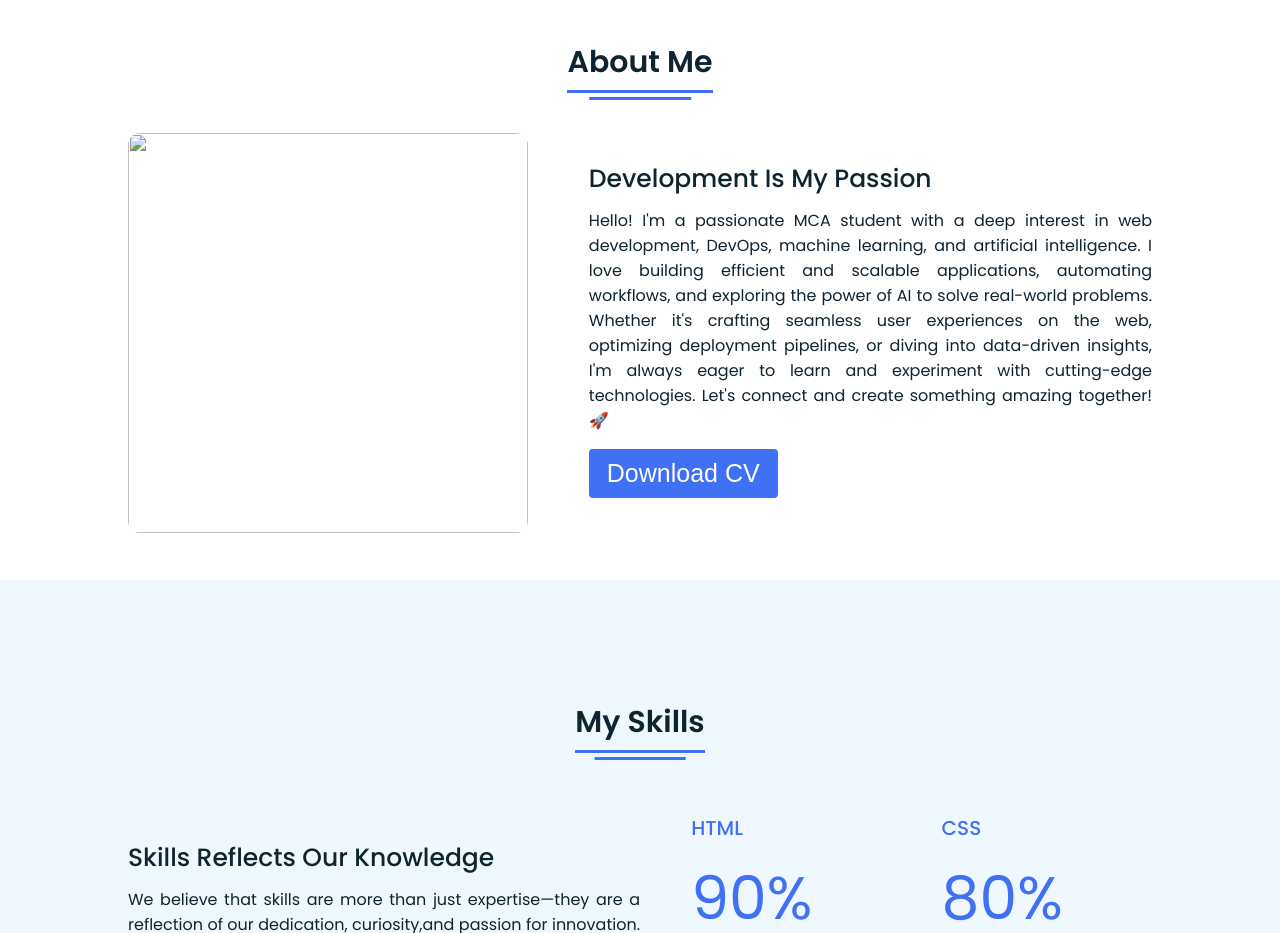
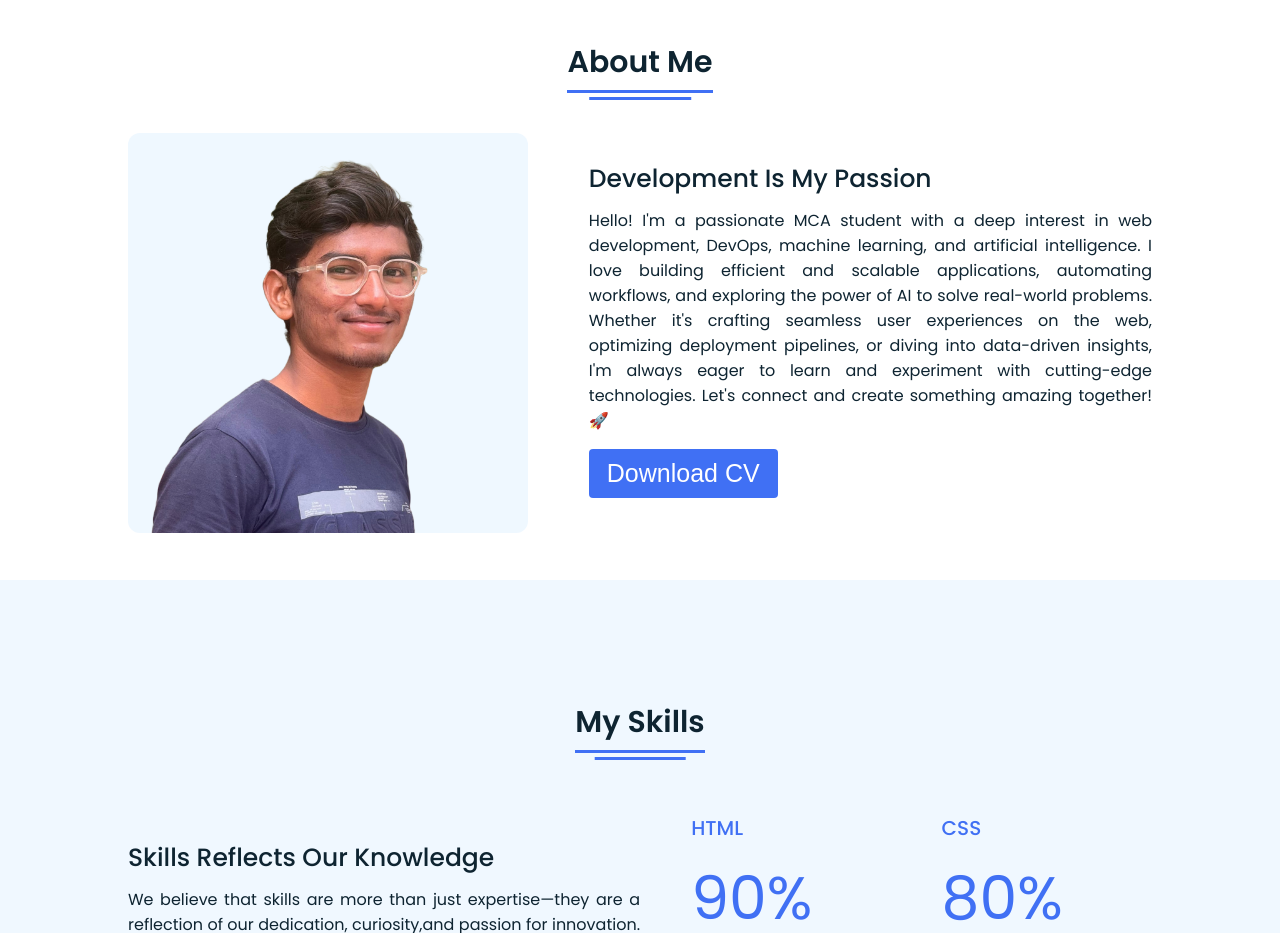
Before and after one commit to Coder-Amir/portfolio, a plain HTML site: page index.html in a window 1280 px wide. Shown: the part 840-1773 px from the top of the page. Drawn offline with Linux system fonts and the light colour scheme.

Commit message:
updated index.html

```diff
--- a/index.html
+++ b/index.html
@@ -64,7 +64,7 @@
       <div class="title"><span>About Me</span></div>
       <div class="about-details">
         <div class="left">
-          <img src="images/about.jpg" alt="" />
+          <img src="images/about.jpeg" alt="" />
         </div>
         <div class="right">
           <div class="topic">Development Is My Passion</div>
```
